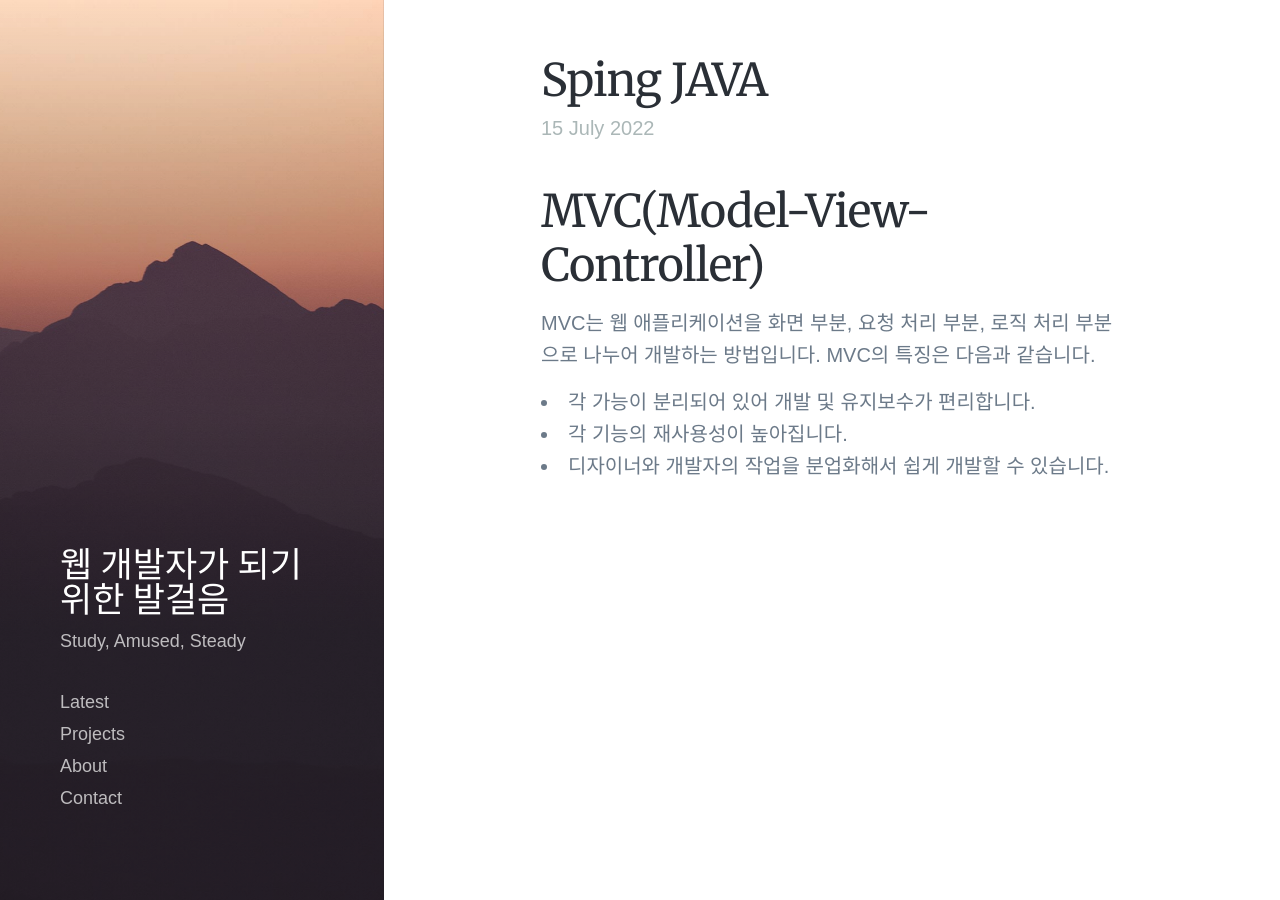
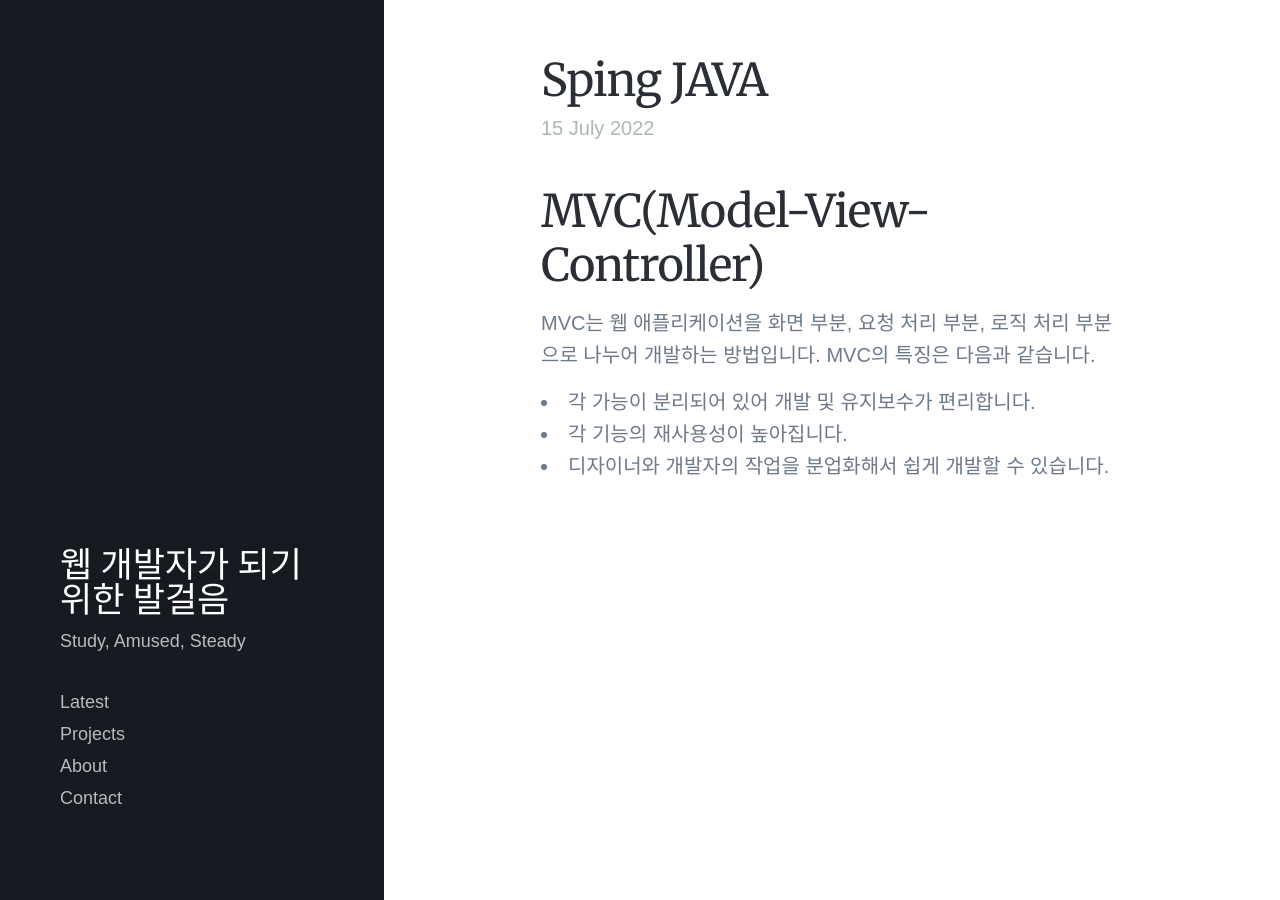
Before and after one commit to lawijdo201/lawijdo201.github.io, a Jekyll site: the page built from _posts/2022-07-15-Spring-JAVA.md, in a window 1280 px wide and 900 px high. Built offline with Jekyll 4.4.1, drawn with Linux system fonts in a browser that asks for light colours; nearby versions of some CDN libraries; some web fonts are replaced.

Commit message:
Update 2022-07-15-Spring-JAVA.md

```diff
--- a/_posts/2022-07-15-Spring-JAVA.md
+++ b/_posts/2022-07-15-Spring-JAVA.md
@@ -1,7 +1,7 @@
 ---
 title: 'Sping JAVA'
 date: 2022-07-15 00:00:00
-featured_image: '/images/demo/demo-square.jpg'
+featured_image:
 excerpt: Sprin JAVA에 대해
 ---
 
```
